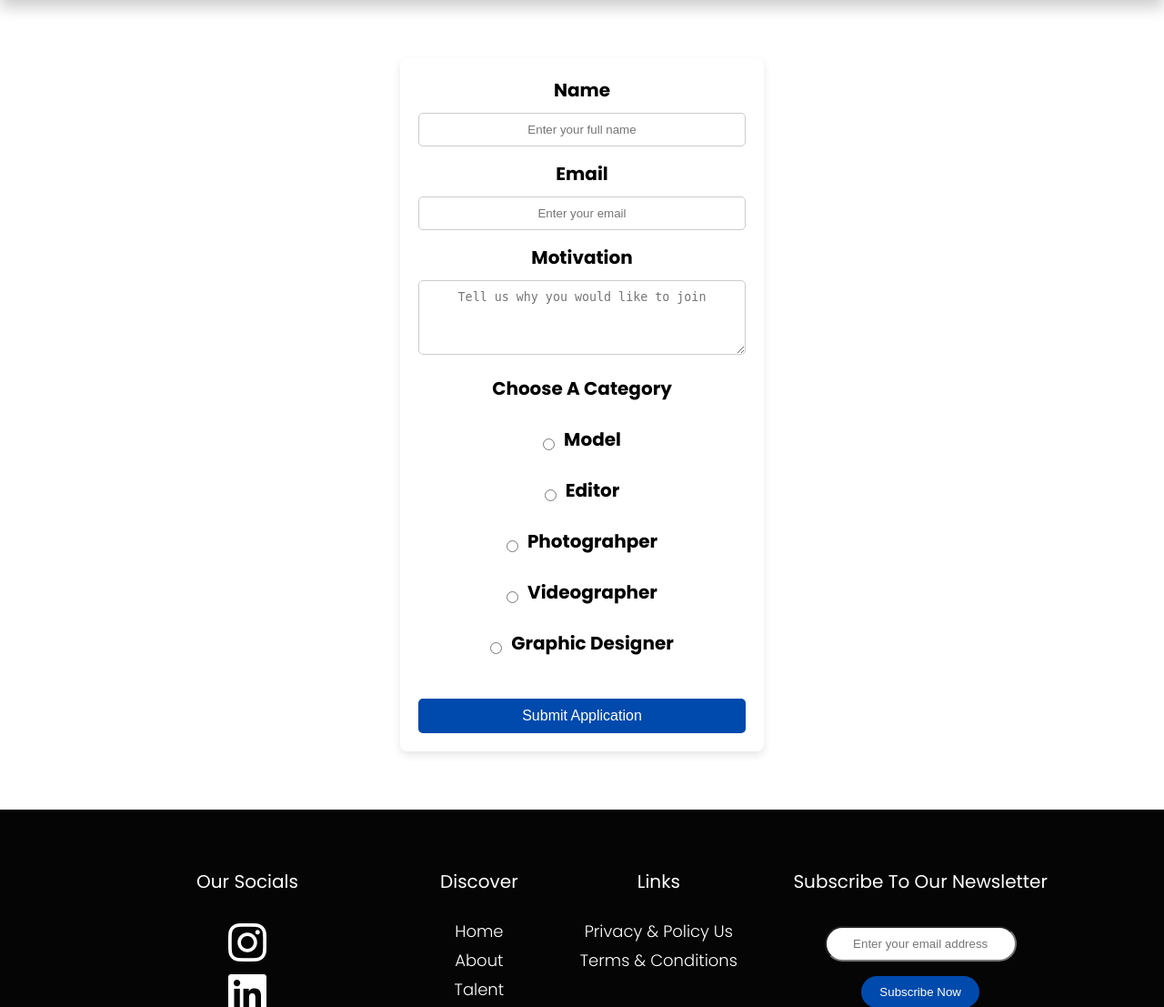
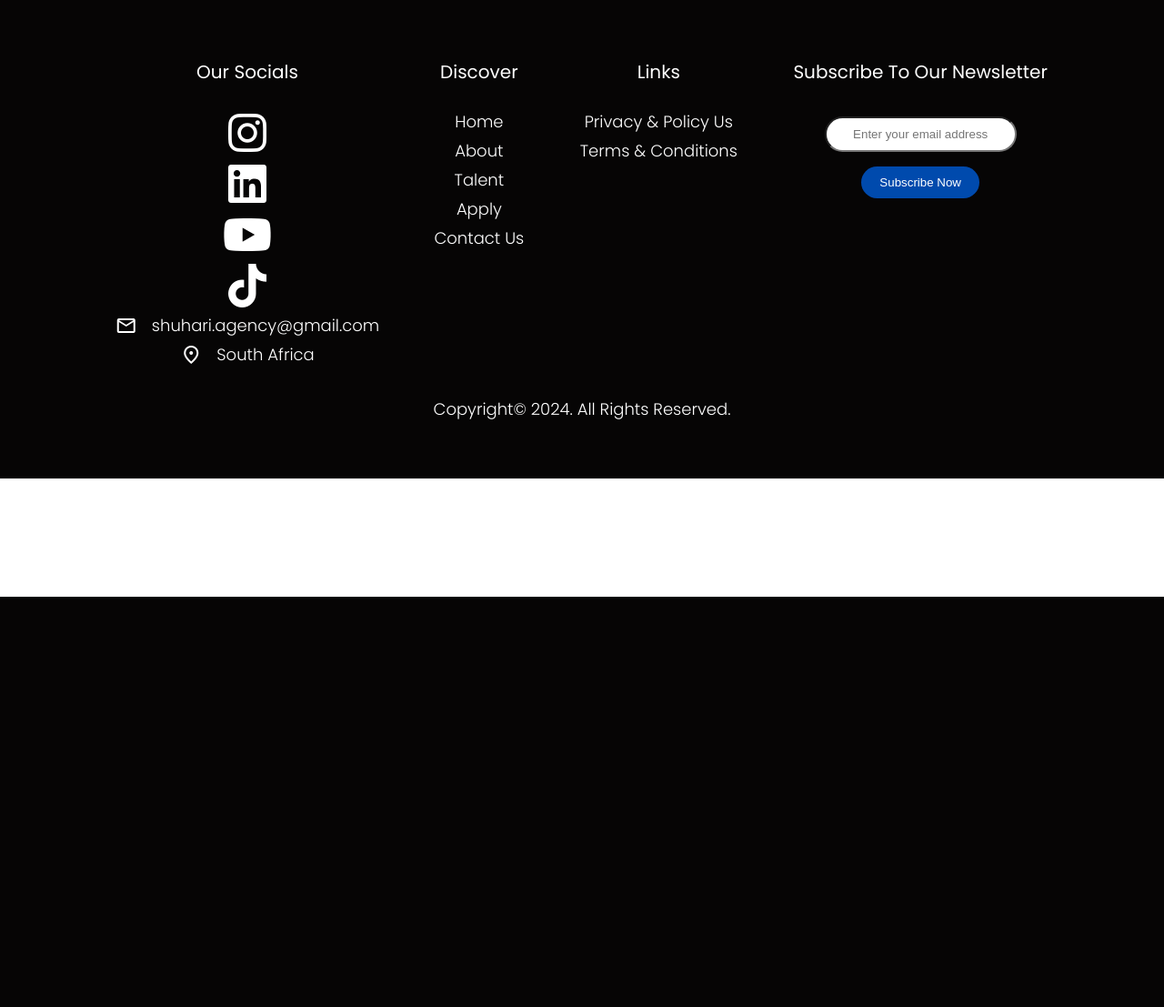
Before and after one commit to Laths1/ShuhariAgency, a PHP site: page /apply.html in a window 1280 px wide. Shown: the part 144-1251 px from the top of the page at 91% size. After the commit the page ends 800 px from the top, so only its background shows below. Run offline with PHP 8.4, Linux system fonts and the light colour scheme; some libraries are stand-ins or nearby versions; some web fonts are replaced.

Commit message:
contact form

```diff
--- a/apply.html
+++ b/apply.html
@@ -14,16 +14,6 @@
         <link rel="stylesheet" href="https://cdnjs.cloudflare.com/ajax/libs/font-awesome/6.6.0/css/all.min.css" integrity="sha512-Kc323vGBEqzTmouAECnVceyQqyqdsSiqLQISBL29aUW4U/M7pSPA/gEUZQqv1cwx4OnYxTxve5UMg5GT6L4JJg==" crossorigin="anonymous" referrerpolicy="no-referrer" />
         <!-- js -->
          <script src="script.js"></script>
-        <script type="text/javascript"
-        src="https://cdn.jsdelivr.net/npm/@emailjs/browser@4/dist/email.min.js">
-        </script>
-        <script type="text/javascript">
-        (function(){
-        emailjs.init({
-            publicKey: "JpMadjj0p8juxtZky",
-        });
-        })();
-        </script>
     </head>
 
 <body>
@@ -33,7 +23,7 @@
             <div id="nav-placeholder"></div>
             <script src="nav.js"></script>
             <!-- end of nav bar -->
-
+<!--
         <form class="apply-form" id="apply-form" onsubmit="sendApplyMail()">
             <label for="apply-name">Name</label>
             <input type="text" id="apply-name" name="name" placeholder="Enter your full name" required>
@@ -69,7 +59,7 @@
 
             </div>
             <button type="submit" >Submit Application</button>
-          </form>
+          </form> -->
 
             <div class="text-container">
                 <!-- <div class="random-img-main-text"><h1>shuhari graphic designers</h1></div> -->
--- a/script.js
+++ b/script.js
@@ -23,34 +23,3 @@
 function prevSlide() {
   showSlide(currentIndex - 1);
 }
-
-// contact us
-function sendContactMail(){
-  let param = {
-    from_name : document.getElementById("contact-name").value,
-    message : document.getElementById("contact-message").value,
-    from_email : document.getElementById("contact-email").value,
-  }
-  emailjs.send("service_3ix5u63", "template_bsc94np", param).then(alert("Message has been sent successfully from: " + param.from_name));
-}
-// application
-function getSelectedOption() {
-  const options = document.getElementsByName("option");
-  for (let i = 0; i < options.length; i++) {
-    if (options[i].checked) {
-      return options[i].value; // Get the value of the selected radio button
-    }
-  }
-  return null; // Return null if no option is selected
-}
-function sendApplyMail(){
-  let param = {
-    from_name : document.getElementById("apply-name").value,
-    message : document.getElementById("apply-message").value,
-    from_email : document.getElementById("apply-email").value,
-    category : getSelectedOption(),
-
-  }
-  emailjs.send("service_3ix5u63", "template_4sgz0wt", param).then(alert("Application has been sent successfully from: " + param.from_name));
-
-}
--- a/styles.css
+++ b/styles.css
@@ -1079,7 +1079,7 @@
     align-items: center;
     /* align-items: center; */
     width: 100%;
-    gap: 4rem;
+    gap: 2rem;
     text-align: center;
     /* border: 2px solid #000080 ; */
     margin: auto;
@@ -1098,8 +1098,13 @@
     padding: 20px;
     border-radius: 8px;
     box-shadow: 0 4px 10px var(--primary-color-3);
-    width: 30rem;
-    text-align: center;
+    width: 30%;
+    text-align: center;
+  }
+  .contact-btn-con{
+    width: 100vw;
+    height: 55rem;
+    overflow-y: hidden;
   }
   .contact-form h2 {
     /* margin-bottom: 20px; */
```
Also changed, not shown: index.html (+4 -3 lines).
